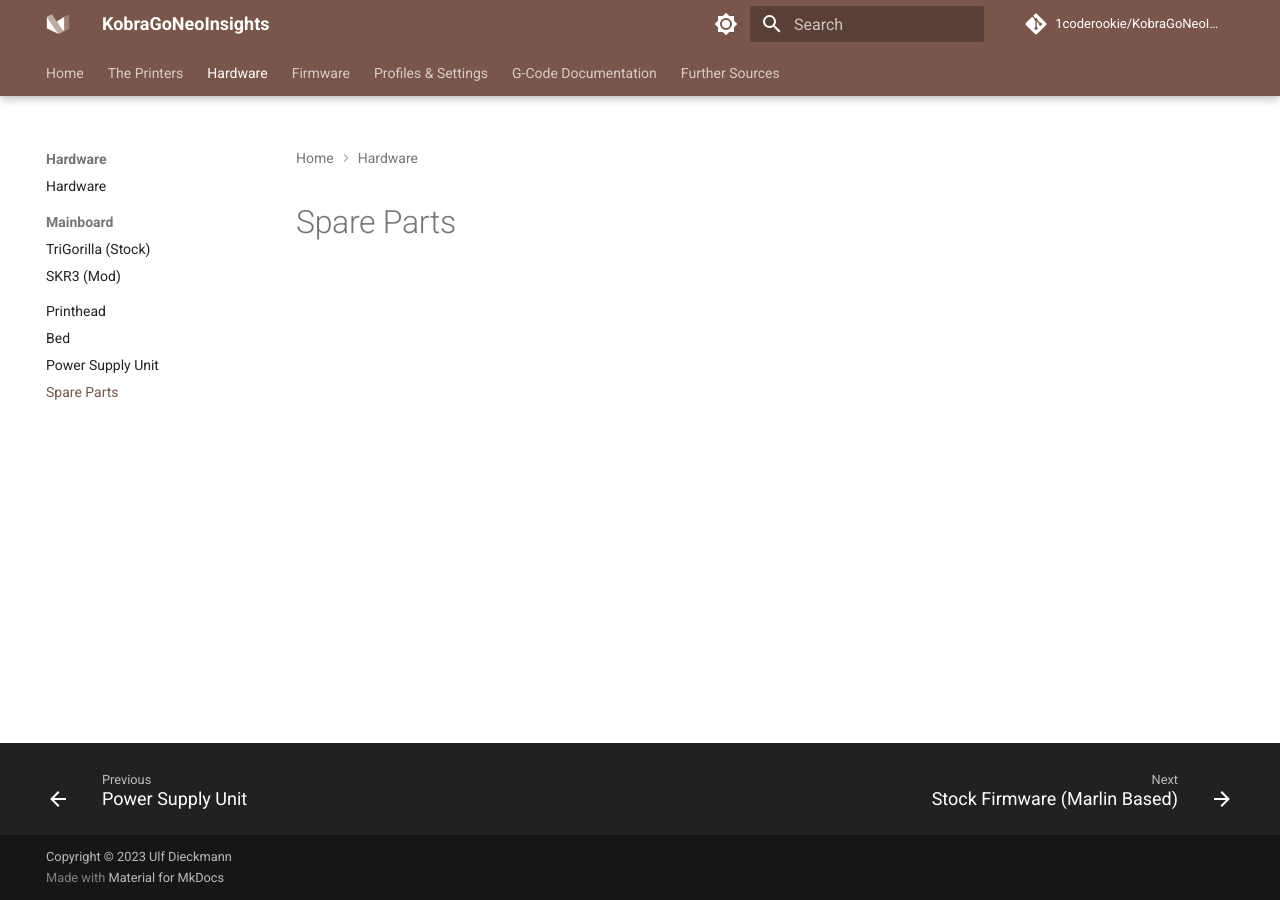
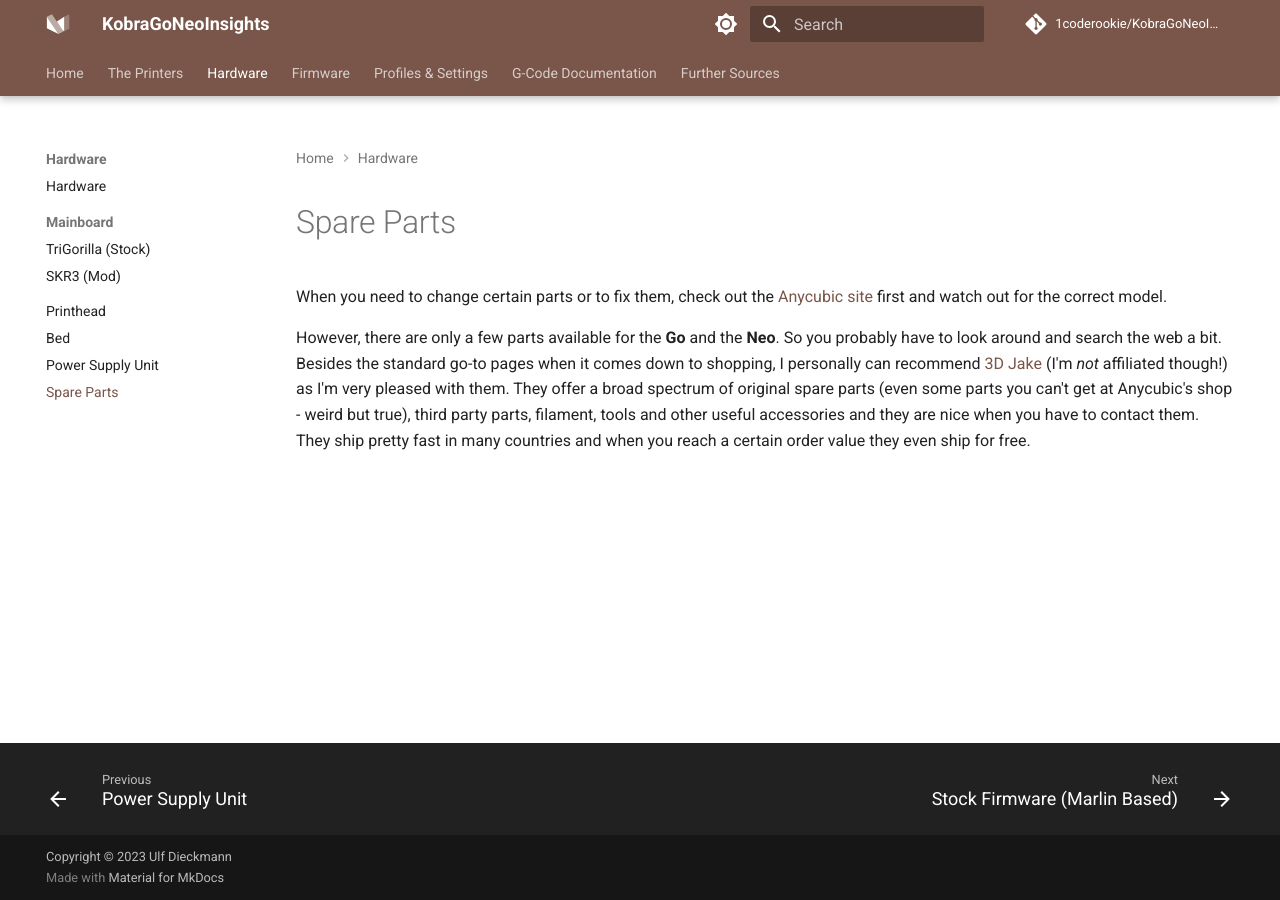
Before and after one commit to 1coderookie/KobraGoNeoInsights, an MkDocs documentation site: the page built from docs/hardware/spare_parts.md, in a window 1280 px wide. Built offline with MkDocs 1.6.1 and Material for MkDocs 9.7.7, drawn with Linux system fonts in a browser that asks for light colours; comment, search, counter and statistics services are not loaded.

Commit message:
Update spare_parts.md

```diff
--- a/docs/hardware/spare_parts.md
+++ b/docs/hardware/spare_parts.md
@@ -1,3 +1,7 @@
 <link rel=”manifest” href=”docs/manifest.webmanifest”>
 
 # Spare Parts
+When you need to change certain parts or to fix them, check out the [Anycubic site](https://www.anycubic.com/collections/for-kobra-series) first and watch out for the correct model.
+
+However, there are only a few parts available for the **Go** and the **Neo**. So you probably have to look around and search the web a bit.
+Besides the standard go-to pages when it comes down to shopping, I personally can recommend [3D Jake](www.3djake.com) (I'm *not* affiliated though!) as I'm very pleased with them. They offer a broad spectrum of original spare parts (even some parts you can't get at Anycubic's shop - weird but true), third party parts, filament, tools and other useful accessories and they are nice when you have to contact them. They ship pretty fast in many countries and when you reach a certain order value they even ship for free.
```
